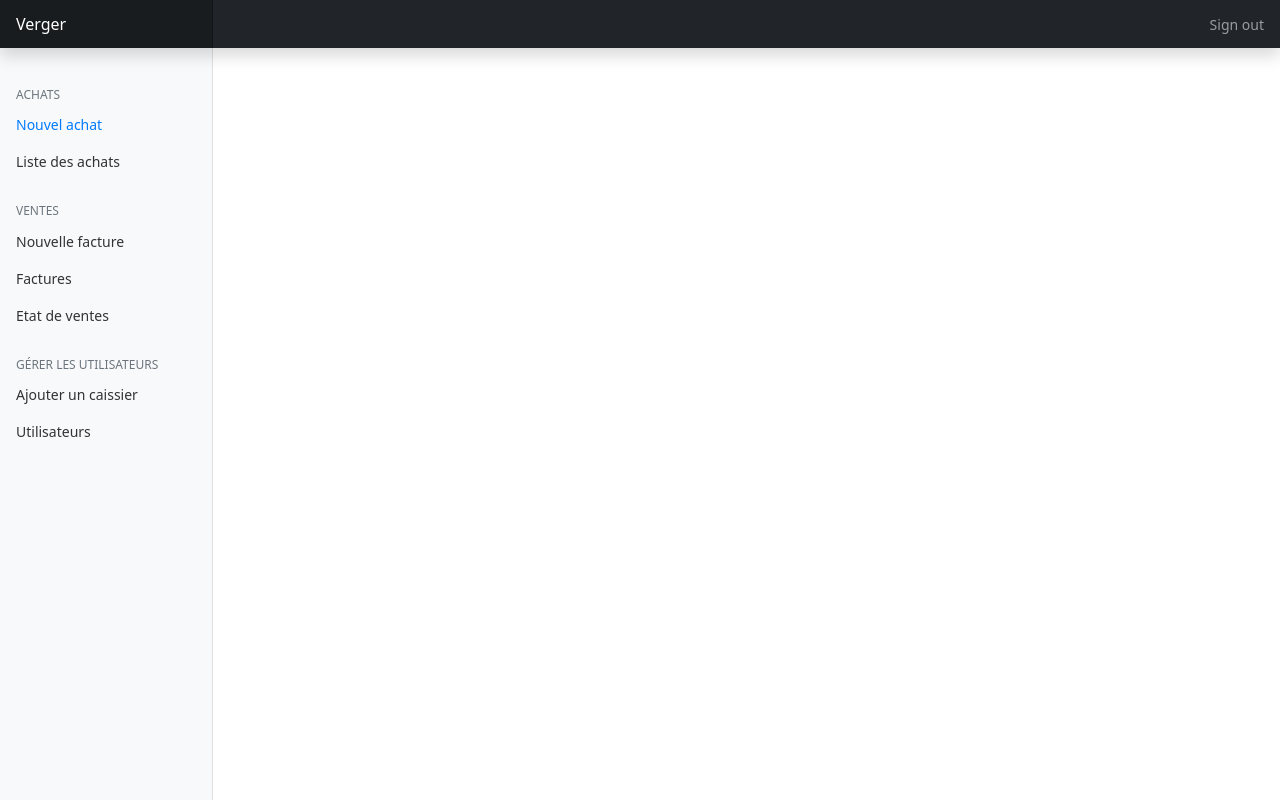
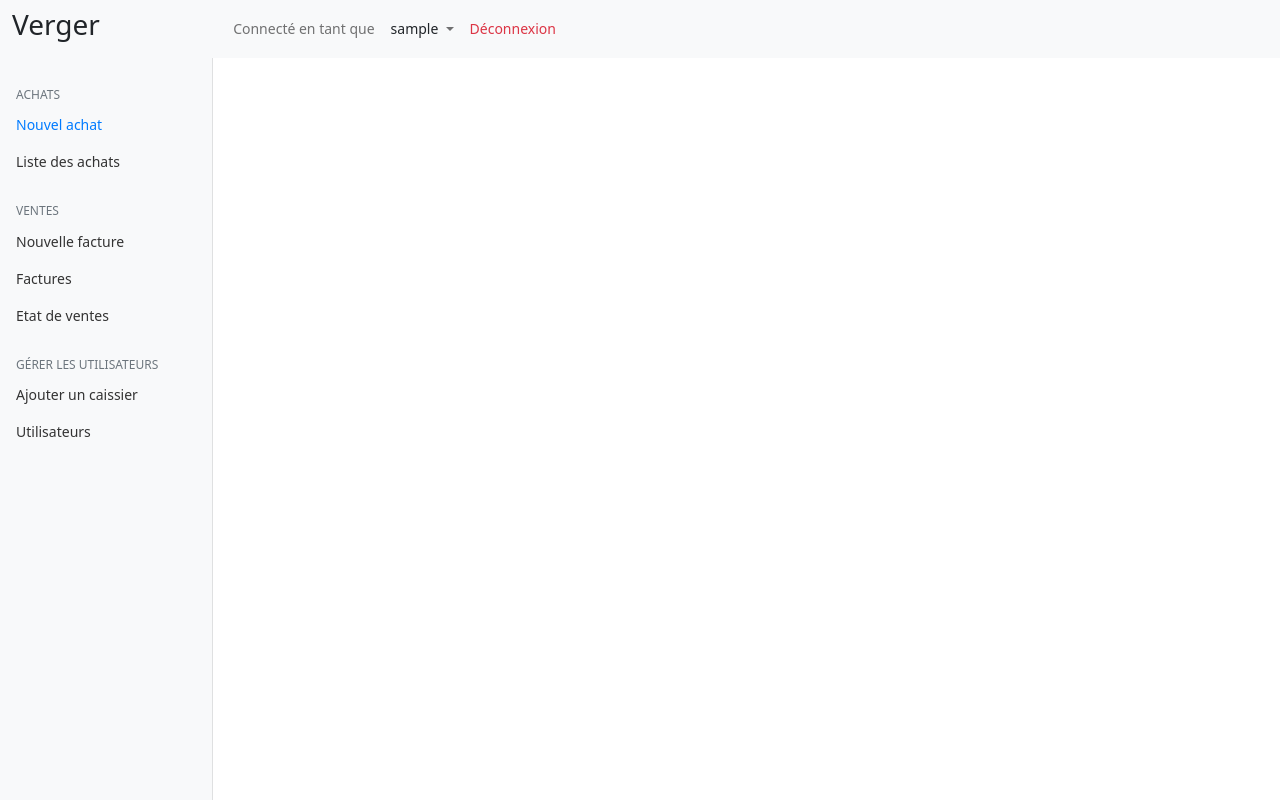
Before and after one commit to mono57/verger.stock-mgmt, a Django app: page /backoffice/ in a window 1280 px wide. Run offline with Django 3.2, Linux system fonts and the light colour scheme; the visitor is signed in with stand-in values (Sample User, id 1); some libraries are stand-ins or nearby versions.

Commit message:
change header

```diff
--- a/templates/base/header.html
+++ b/templates/base/header.html
@@ -1,15 +1,31 @@
-  <header class="navbar navbar-dark sticky-top bg-dark flex-md-nowrap p-0 shadow">
-    <a class="navbar-brand col-md-3 col-lg-2 me-0 px-3" href="#">Verger</a>
-    <button class="navbar-toggler position-absolute d-md-none collapsed" type="button" data-bs-toggle="collapse"
-      data-bs-target="#sidebarMenu" aria-controls="sidebarMenu" aria-expanded="false" aria-label="Toggle navigation">
-      <span class="navbar-toggler-icon"></span>
-    </button>
-    {% comment %} <input class="form-control form-control-dark w-100" type="text" placeholder="Search" aria-label="Search"> {% endcomment %}
-    {% if request.user.is_authenticated %}
+{% url 'password_reset_view' as password_reset_url %}
 
-<ul class="navbar-nav px-3">
-      <li class="nav-item text-nowrap">
-        <a class="nav-link" href="#">Sign out</a>
-      </li>
-    </ul>    {% endif %}
-  </header>
+<nav class="navbar navbar-expand-lg sticky-top navbar-light flex-md-nowrap bg-light">
+  <div class="container-fluid">
+    <h1 class="h3">Verger</h1>
+
+    <div class="container">
+      <ul class="navbar-nav pl-4 me-auto mb-2 mb-lg-0 ml-auto" style="margin-left:6.2rem">
+
+        <li class="nab-item">
+          <span class="nav-link"> Connecté en tant que</span>
+        </li>
+        <li class="nav-item dropdown d-inline">
+          <a class="nav-link dropdown-toggle" href="#" id="navbarDropdown" role="button" data-bs-toggle="dropdown"
+            aria-expanded="false">
+            <span class="text-dark">
+              {{request.user.username}}</span>
+          </a>
+          <ul class="dropdown-menu" aria-labelledby="navbarDropdown">
+            <li><a class="dropdown-item" href="{{password_reset_url}}">Modifier mot de passe</a></li>
+          </ul>
+        </li>
+        <li class="nav-item">
+          <a class="nav-link text-danger" href="#">Déconnexion</a>
+        </li>
+      </ul>
+
+    </div>
+
+  </div>
+</nav>
```
